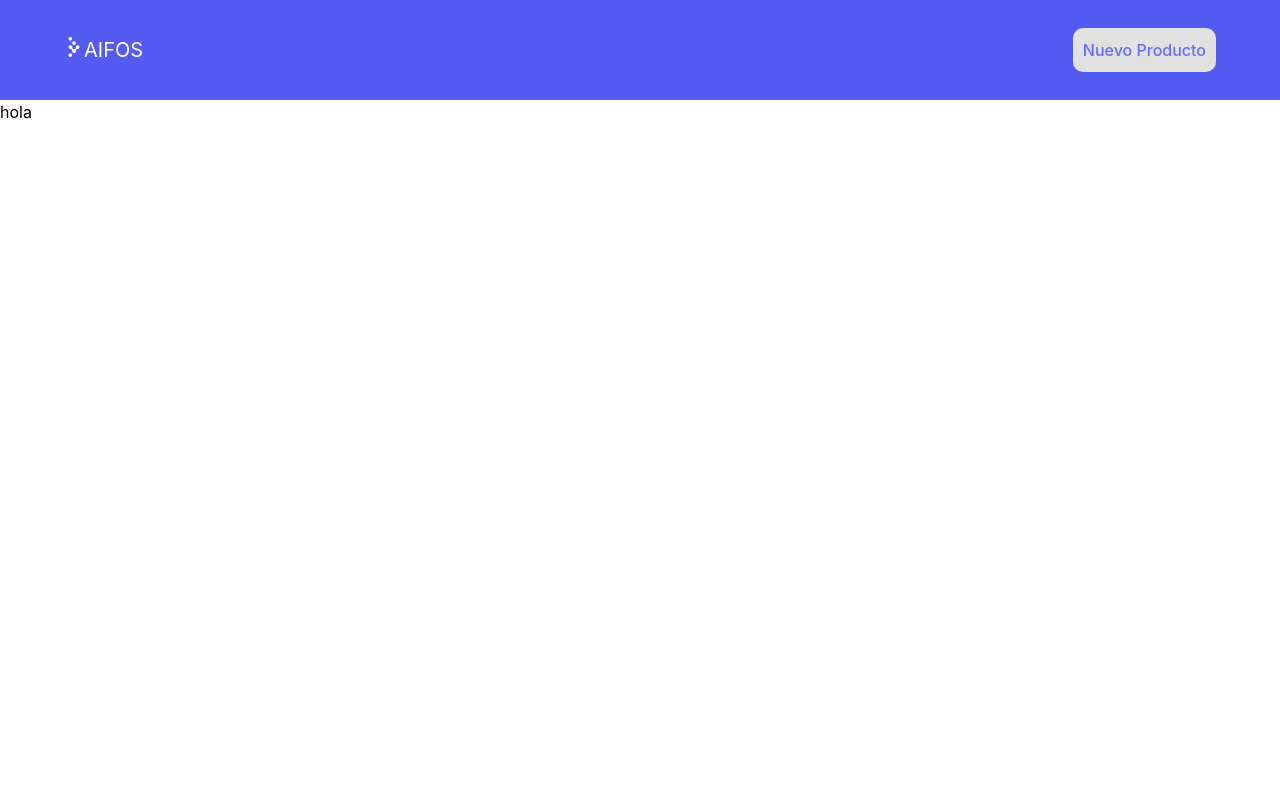
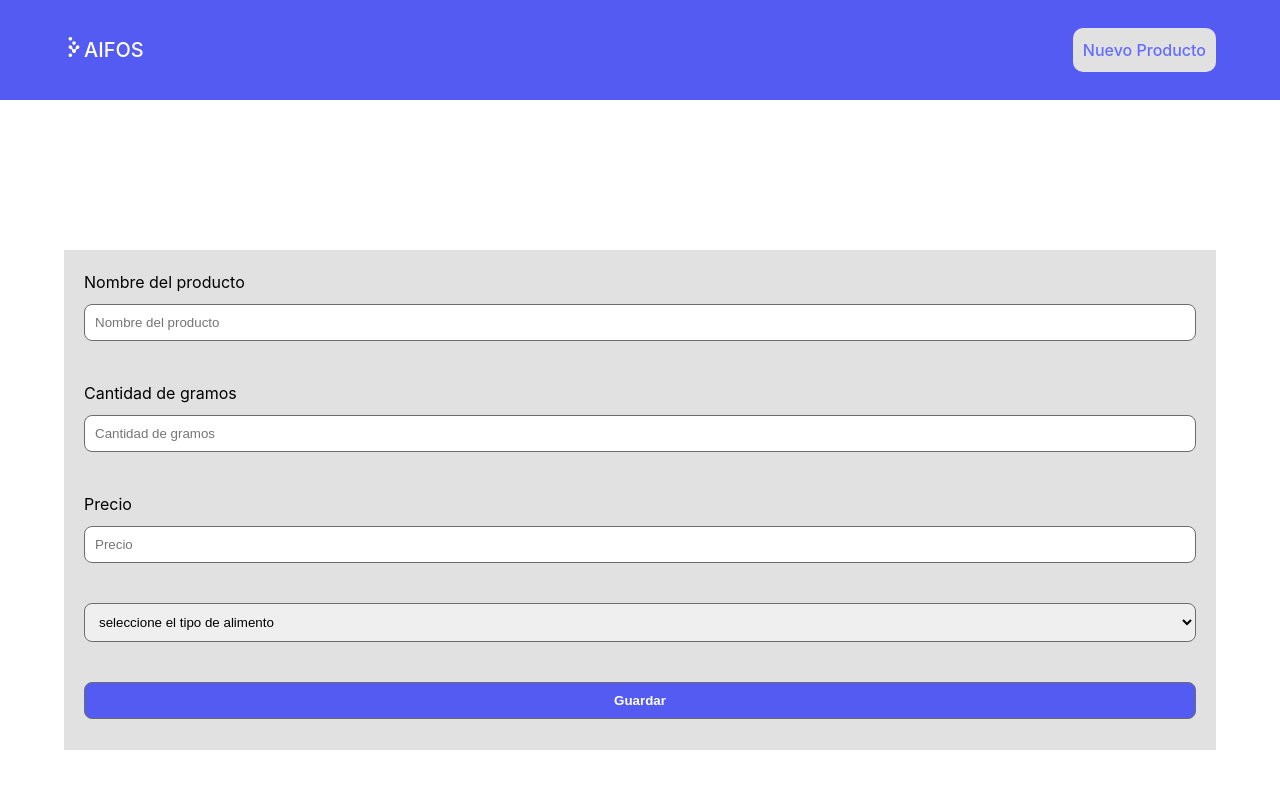
Before and after one commit to gustavoisaacc/Lista-productos, a React (Vite) app: page /nuevo-producto in a window 1280 px wide. Shown: the top 800 px of the page. Built offline with nearby package versions, Linux system fonts and the light colour scheme; the HTML template or start-up script is replaced by a standard one.

Commit message:
add table the products

```diff
--- a/src/App.tsx
+++ b/src/App.tsx
@@ -1,12 +1,14 @@
 import { Route, Routes } from "react-router-dom";
 import Landing from "./Page/Landing";
 import Producto from "./components/Producto";
+import Home from "./Page/Home";
 
 function App() {
   return (
     <>
       <Landing>
         <Routes>
+          <Route path="/" element={<Home />} />
           <Route path="/nuevo-producto" element={<Producto />} />
         </Routes>
       </Landing>
--- /dev/null
+++ b/src/Page/Home.tsx
@@ -0,0 +1,21 @@
+import Tabla from "../components/Producto/Tabla";
+
+const pro = Array(10).fill("item");
+
+function Home() {
+  return (
+    <table>
+      <tr>
+        <th>Producto</th>
+        <th>GR</th>
+        <th>Precio</th>
+        <th>Modificar</th>
+      </tr>
+      {pro.map((item) => {
+        return <Tabla item={item} />;
+      })}
+    </table>
+  );
+}
+
+export default Home;
--- a/src/components/Header/index.tsx
+++ b/src/components/Header/index.tsx
@@ -7,10 +7,10 @@ function Header() {
   return (
     <header className="header">
       <div className="header--container">
-        <div className="header__logo">
+        <Link to="/" className="header__logo">
           <SiReactrouter className="logo--white" />
           <span className="logo--white rotate">AIFOS</span>
-        </div>
+        </Link>
         <div className="header__add">
           <Link to="/nuevo-producto" className="add--white">
             Nuevo Producto
--- /dev/null
+++ b/src/components/Producto/Campo.tsx
@@ -0,0 +1,10 @@
+function Campo({ type, label, text }) {
+  return (
+    <div className="campo">
+      <label htmlFor={label}>{text}</label>
+      <input type={type} name={label} id={label} placeholder={text} />
+    </div>
+  );
+}
+
+export default Campo;
--- /dev/null
+++ b/src/components/Producto/Tabla.tsx
@@ -0,0 +1,15 @@
+function Tabla(props) {
+  return (
+    <tr>
+      <td>{props.item}</td>
+      <td>{props.item}</td>
+      <td>{props.item}</td>
+      <td>
+        <p>editar</p>
+        <p>eliminar</p>
+      </td>
+    </tr>
+  );
+}
+
+export default Tabla;
--- a/src/components/Producto/index.tsx
+++ b/src/components/Producto/index.tsx
@@ -1,7 +1,27 @@
+import Campo from "./Campo";
+import "./producto.css";
+
+const tipo = ["galletas", "fideo", "jugo", "caramelos", "legumbre", "vario"];
+
 function Producto() {
   return (
-    <div>
-      <p>hola</p>
+    <div className="container">
+      <form className="form">
+        <Campo type="text" text="Nombre del producto" label="name" />
+        <Campo type="text" text="Cantidad de gramos" label="gramos" />
+        <Campo type="Number" text="Precio" label="precio" />
+        <select>
+          <option value="vario">seleccione el tipo de alimento</option>
+          {tipo.map((item) => {
+            return (
+              <option key={item} value={item}>
+                {item}
+              </option>
+            );
+          })}
+        </select>
+        <button className="btn">Guardar</button>
+      </form>
     </div>
   );
 }
--- /dev/null
+++ b/src/components/Producto/producto.css
@@ -0,0 +1,52 @@
+.form {
+  width: 90%;
+  height: 50rem;
+  background-color: var(--gray);
+  display: flex;
+  flex-direction: column;
+  gap: 4rem;
+  padding: 2rem;
+}
+
+.campo{
+  display: flex;
+  flex-direction: column;
+
+}
+
+.campo label{
+  margin-bottom: 1rem;
+}
+
+.campo input, .btn{
+  padding: 1rem;
+  border-radius: .8rem;
+  outline: none;
+  border:1px solid var(--gray-dark);
+}
+
+select{
+  padding: 1rem;
+  border-radius: .8rem;
+  outline: none;
+  border:1px solid var(--gray-dark);
+}
+
+.btn{
+  background-color: var(--primary);
+  color: var(--white);
+  font-weight: bold;
+}
+
+.btn:hover{
+  background-color: #3f48ed;
+  cursor: pointer;
+}
+table{
+  margin: 5rem auto;
+}
+table,th,td{
+  border: 1px solid red;
+  border-collapse: collapse;
+  padding: 1rem;
+}
--- a/src/index.css
+++ b/src/index.css
@@ -13,6 +13,8 @@
   --primary: #535bf2;
   --white: #fff;
   --blak: #000;
+  --gray:#e1e1e1;
+  --gray-dark: #6d6c6c;
 }
 *{
   padding: 0;
@@ -37,3 +39,9 @@ body{
 .height{
   height: 100vh;
 }
+
+.container{
+  height: 100vh;
+  display: grid;
+  place-items: center;
+}
```
